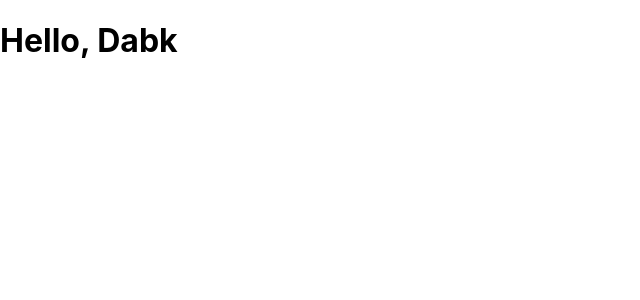
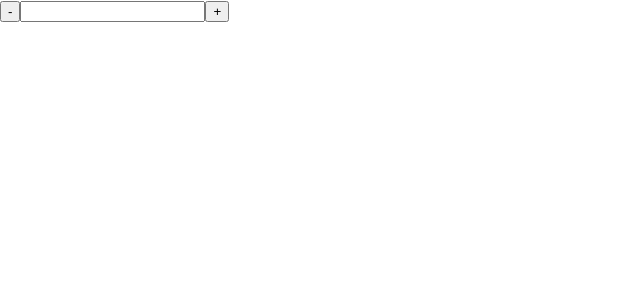
Before and after one commit to TpvHub/control-sizing-06-2019, a React (Create React App) app: page / in a window 1280 px wide. Shown: the top 300 px of the page, without its empty margins (0-640 px from the left). Built offline with nearby package versions, Linux system fonts and the light colour scheme.

Commit message:
up down number input

```diff
--- a/src/index.js
+++ b/src/index.js
@@ -4,15 +4,54 @@ import './index.css';
 import App from './App';
 import * as serviceWorker from './serviceWorker';
 
-function Welcome(props) {
-    return <h1>Hello, {props.name}</h1>;
+class ChangeNumber extends React.Component {
+  constructor(props) {
+    super(props);
+    this.state = {a: ''};
+
+    // This binding is necessary to make `this` work in the callback
+    this.up = this.up.bind(this);
+    this.down = this.down.bind(this);
+    this.updateInput = this.updateInput.bind(this);
   }
 
-  const element = <Welcome name="Dabk" />;
-  ReactDOM.render(
-    element,
-    document.getElementById('root')
-  );
+  up() {
+    this.setState(state => ({
+      a: state.a+1
+    }));
+  }
+
+  down() {
+    this.setState(state => ({
+      a: state.a-1
+    }));
+  }
+
+  updateInput(evt) {
+    this.setState({
+      a: parseInt(evt.target.value)
+    })
+  }
+
+  render() {
+    return (
+      <div>
+        <button onClick={this.down}>
+          -
+        </button>
+        <input type="text" name="number" value={this.state.a} onChange={this.updateInput}/>
+        <button onClick={this.up}>
+          +
+        </button>
+      </div>
+    );
+  }
+}
+
+ReactDOM.render(
+  <ChangeNumber />,
+  document.getElementById('root')
+);
 // ReactDOM.render(<App />, document.getElementById('root'));
 
 // If you want your app to work offline and load faster, you can change
```
